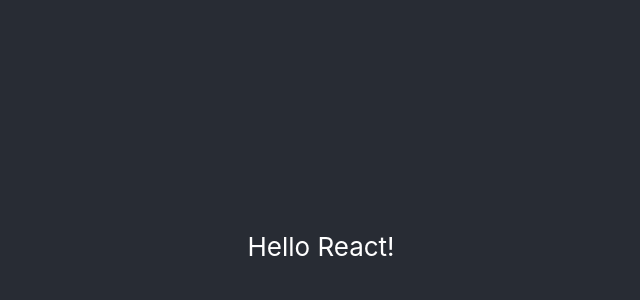
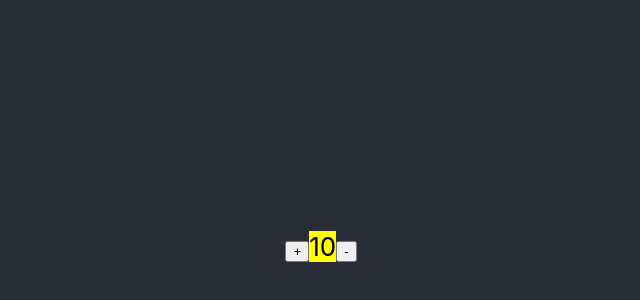
Before and after one commit to woodyyan/counter-react, a React (Create React App) app: page / in a window 1280 px wide. Shown: the part 154-454 px from the top of the page, without its empty margins (319-959 px from the left). Built offline with nearby package versions, Linux system fonts and the light colour scheme.

Commit message:
[Linne] - add static counter in app.js

```diff
--- a/src/App.js
+++ b/src/App.js
@@ -5,7 +5,11 @@ function App() {
   return (
     <div className="App">
       <header className="App-header">
-        <p>Hello React!</p>
+        <section>
+          <button>+</button>
+          <mark>10</mark>
+          <button>-</button>
+        </section>
       </header>
     </div>
   );
```
